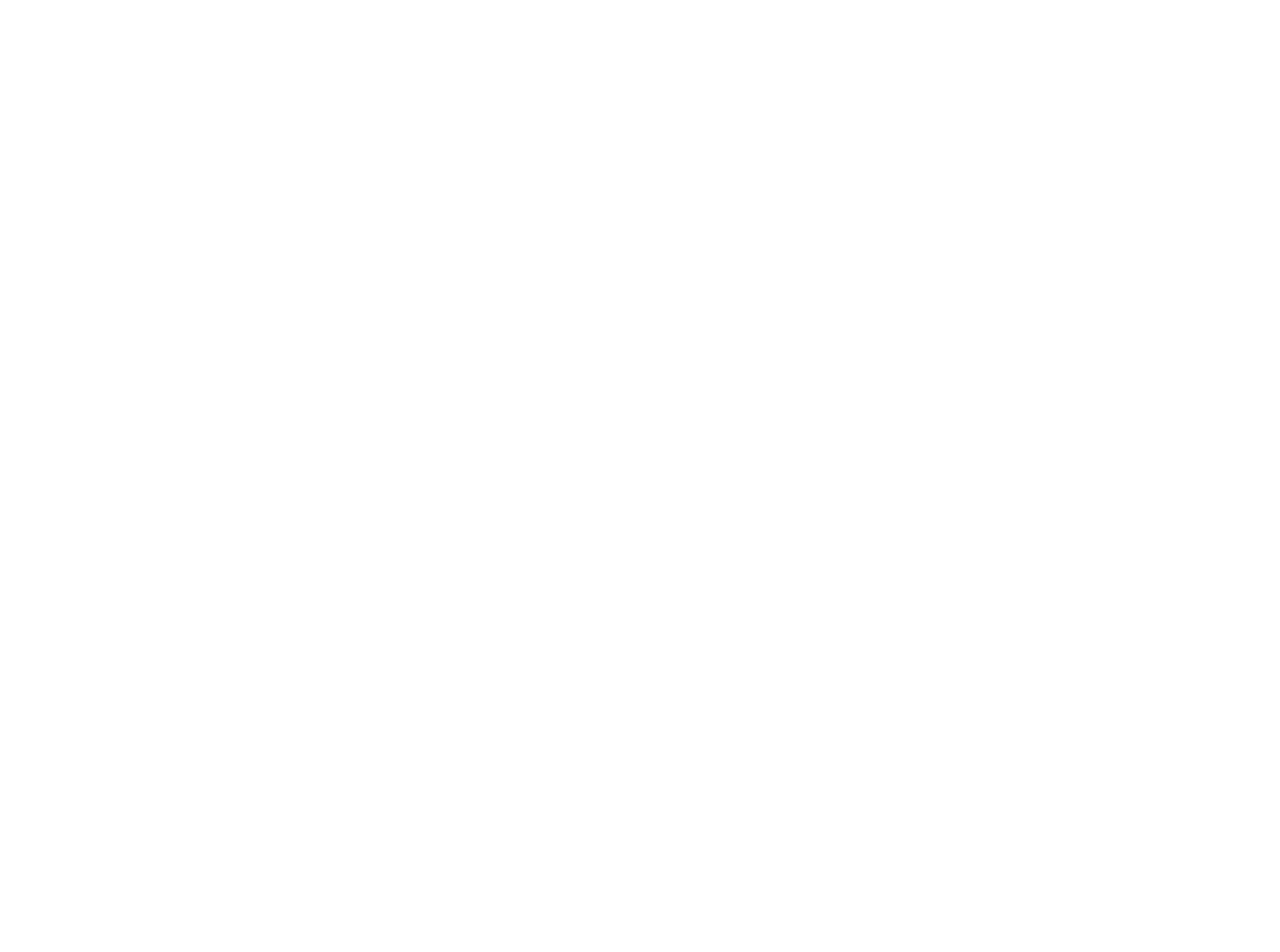
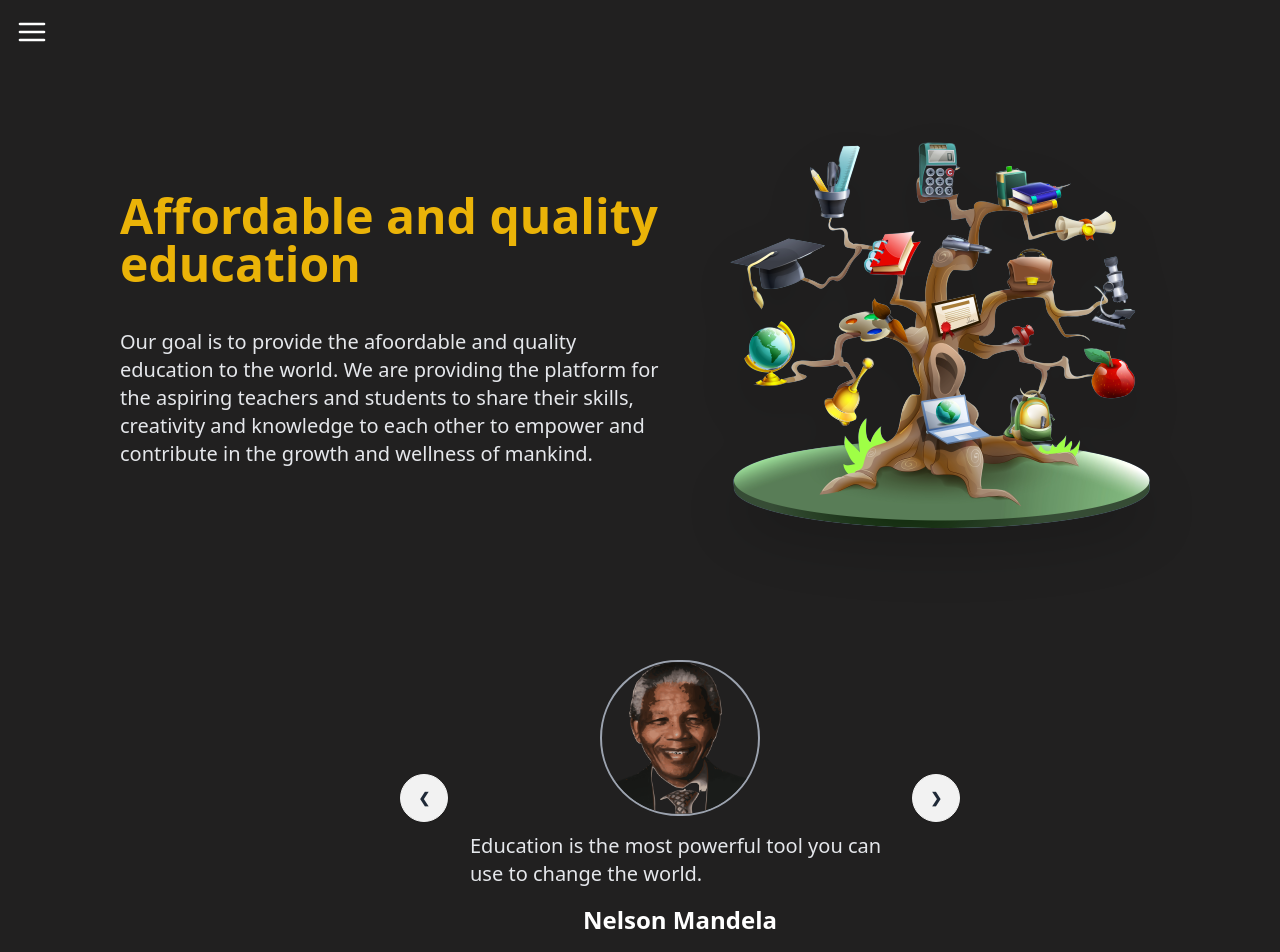
Before and after one commit to avi8779/lsm-fronted, a React (Vite) app: page /about in a window 1280 px wide. Before the commit this address had no page. Shown: the top 952 px of the page. Before the commit the page ends 800 px from the top, so only its background shows below. Built offline with nearby package versions, Linux system fonts and the light colour scheme.

Commit message:
Create a About page and create login logout button

```diff
--- a/src/App.jsx
+++ b/src/App.jsx
@@ -3,12 +3,14 @@ import { Routes, Route } from 'react-router-dom'
 import './App.css'
 import Footer from './Components/Footer'
 import HomePage from './Pages/HomePage'
+import AboutUs from './Pages/AboutUs'
 function App() {
 
   return (
     <>
-      <Routes> */
+      <Routes>
         <Route path="/" element={<HomePage />}> </Route>
+        <Route path="/about" element={<AboutUs />}> </Route>
       </Routes>
     </>
   )
--- /dev/null
+++ b/src/Components/CarouselSlide.jsx
@@ -0,0 +1,20 @@
+function CarouselSlide({image, title, description, slideNumber, totalSlides}) {
+    return (
+                <div id={`slide${slideNumber}`} className="carousel-item relative w-full">
+                    <div className="flex flex-col items-center justify-center gap-4 px-[15%]">
+                        <img src={image} className="w-40 rounded-full border-2 border-gray-400" />
+                        <p className="text-xl text-gray-200">
+                            {description}
+                        </p>
+                        <h3 className="text-2xl font-semibold">{title}</h3>
+                        <div className="absolute flex justify-between transform -translate-y-1/2 left-5 right-5 top-1/2">
+                            <a href={`#slide${(slideNumber == 1 ? totalSlides : (slideNumber - 1))}`} className="btn btn-circle">❮</a>
+                            <a href={`#slide${(slideNumber) % totalSlides + 1}`} className="btn btn-circle">❯</a>
+                        </div>
+                    </div>
+
+                </div>
+    );
+}
+
+export default CarouselSlide;
--- /dev/null
+++ b/src/Constants/CelebrityData.js
@@ -0,0 +1,38 @@
+import apj from "../assets/Images/apj.png";
+import billGates from "../assets/Images/billGates.png";
+import einstein from "../assets/Images/einstein.png";
+import nelsonMandela from "../assets/Images/nelsonMandela.png";
+import steveJobs from "../assets/Images/steveJobs.png";
+
+export const celebrities = [
+    {
+        title: "Nelson Mandela",
+        description: "Education is the most powerful tool you can use to change the world.",
+        image: nelsonMandela,
+        slideNumber: 1
+    },
+    {
+        title: "APJ Abdul Kamal",
+        description: "Failure will never overtake me if my determination to succeed is strong enough.",
+        image: apj,
+        slideNumber: 2
+    },
+    {
+        title: "Albert Einstein",
+        description: "A person who never made a mistake never tried anything new.",
+        image: einstein,
+        slideNumber: 3
+    },
+    {
+        title: "Steve Jobs",
+        description: "We don't get a chance to do that many things, and every one should be really excellent.",
+        image: steveJobs,
+        slideNumber: 4
+    },
+    {
+        title: "Bill Gates",
+        description: "Success is a lousy teacher. It seduces smart people into thinking they can’t lose.",
+        image: billGates,
+        slideNumber: 5
+    },
+]
--- a/src/Layouts/HomeLayout.jsx
+++ b/src/Layouts/HomeLayout.jsx
@@ -1,10 +1,20 @@
 import { FiMenu } from "react-icons/fi";
 import { AiOutlineClose } from "react-icons/ai";
-import { Link } from "react-router-dom";
+import { Link, useNavigate } from "react-router-dom";
+import { useDispatch, useSelector } from 'react-redux';
 import Footer from "../Components/Footer";
 
 
 function HomeLayout({ children }){
+
+    const dispatch = useDispatch();
+    const navigate = useNavigate();
+
+    // for checking if user is logged in
+    const isLoggedIn = useSelector((state) => state?.auth?.isLoggedIn);
+
+    // for displaying the options acc to role
+    const role = useSelector((state) => state?.auth?.role);
 
     function changeWidth() {
         const drawerSide = document.getElementsByClassName("drawer-side");
@@ -18,6 +28,14 @@ function hideDrawer() {
     const drawerSide = document.getElementsByClassName("drawer-side");
     drawerSide[0].style.width = "0";
 }
+
+async function handleLogout(e) {
+    e.preventDefault();
+
+    const res = await dispatch(logout());
+    if(res?.payload?.success)
+    navigate("/");
+    }
 
 
 
@@ -38,7 +56,7 @@ function hideDrawer() {
                     <label htmlFor="my-drawer" className="drawer-overlay">
 
                     </label>
-                    <ul className="menu p-4 w-48 sm:w-80 bg-base-100 text-base-content relative">
+                    <ul className="menu p-4 w-48 h-[100%] sm:w-80 bg-base-100 text-base-content relative">
                         <li className="w-fit absolute right-2 z-50">
                             <button
                             onClick={hideDrawer}>
@@ -49,6 +67,12 @@ function hideDrawer() {
                         <li>
                             <Link to="/">Home</Link>
                         </li>
+
+                        {isLoggedIn && role === 'ADMIN' && (
+                            <li>
+                                <Link to="/admin/dashboard">Admin DashBoard</Link>
+                            </li>
+                        )}
 
                         <li>
                             <Link to="/courses">All Courses</Link>
@@ -61,6 +85,36 @@ function hideDrawer() {
                         <li>
                             <Link to="/about">About Us</Link>
                         </li>
+
+                        {!isLoggedIn && (
+                            <li className="absolute bottom-4 w-[90%]">
+                            <div className="w-full h-[100%] flex items-center justify-center">
+                                <button className=" btn-primary px-4 py-1 font-semibold rounded-md w-full bg-white">
+                                    <Link to="/login">Login</Link>
+                                </button>
+
+                                <button className=" btn-secondary px-4 py-1 font-semibold rounded-md w-full">
+                                    <Link to="/login">Sign Up</Link>
+                                </button>
+                            </div>
+                            </li>
+                         )}
+
+                         {isLoggedIn && (
+                            <li className="absolute bottom-4 w-[90%]">
+                            <div className="w-full flex items-center justify-center">
+                                <button className=" btn-primary px-4 py-1 font-semibold rounded-md w-full bg-white">
+                                    <Link to="/user/profile">profile</Link>
+                                </button>
+
+                                <button className=" btn-secondary px-4 py-1 font-semibold rounded-md w-full">
+                                    <Link onClick={handleLogout}>Logout</Link>
+                                </button>
+                            </div>
+                            </li>
+                         )}
+
+
                     </ul>
                 </div>
             </div>
--- /dev/null
+++ b/src/Pages/AboutUs.jsx
@@ -0,0 +1,54 @@
+import aboutMainImage from "../Assets/Images/aboutMainImage.png";
+import CarouselSlide from "../Components/CarouselSlide";
+import { celebrities } from "../Constants/CelebrityData";
+import HomeLayout from "../Layouts/HomeLayout";
+
+function AboutUs() {
+
+    return (
+        <HomeLayout>
+            <div className="pl-20 pt-20 flex flex-col text-white">
+                <div className="flex items-center gap-5 mx-10">
+                    <section className="w-1/2 space-y-10">
+                        <h1 className="text-5xl text-yellow-500 font-semibold">
+                            Affordable and quality education
+                        </h1>
+                        <p className="text-xl text-gray-200">
+                            Our goal is to provide the afoordable and quality education to the world.
+                            We are providing the platform for the aspiring teachers and students to share
+                            their skills, creativity and knowledge to each other to empower and contribute
+                            in the growth and wellness of mankind.
+                        </p>
+                    </section>
+
+                    <div className="w-1/2">
+                        <img
+                            id="test1"
+                            style={{
+                                filter: "drop-shadow(0px 10px 10px rgb(0,0,0));"
+                            }}
+                            alt="about main image"
+                            className="drop-shadow-2xl"
+                            src={aboutMainImage}
+                        />
+                    </div>
+                </div>
+
+                <div className="carousel w-1/2 m-auto my-16">
+                    {celebrities && celebrities.map(celebrity => (<CarouselSlide
+                                                                    {...celebrity}
+                                                                    key={celebrity.slideNumber}
+                                                                    totalSlides={celebrities.length}
+
+                                                                />))}
+
+                </div>
+
+
+            </div>
+        </HomeLayout>
+    );
+}
+
+
+export default AboutUs;
```
